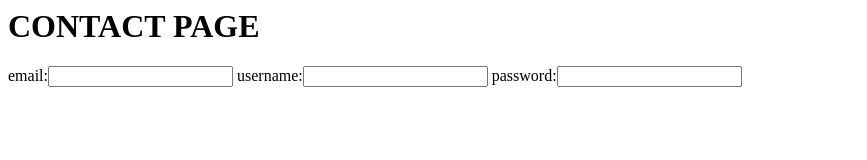
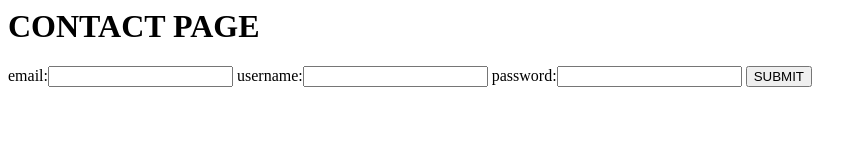
Before and after one commit to umuhirevalantechofour-cpu/Git_hub, a plain HTML site: page contact.html in a window 1280 px wide. Shown: the whole page, without its empty margins (0-867 px from the left). Drawn offline with Linux system fonts and the light colour scheme.

Commit message:
Form
form

```diff
--- a/contact.html
+++ b/contact.html
@@ -8,7 +8,7 @@ email:<input type="email" name="name">
 
 username:<input type="text" name="name">
 password:<input type="password" name="name">
-
+      <BUTTON>SUBMIT</BUTTON>
     </form>
   </body>
 
```
